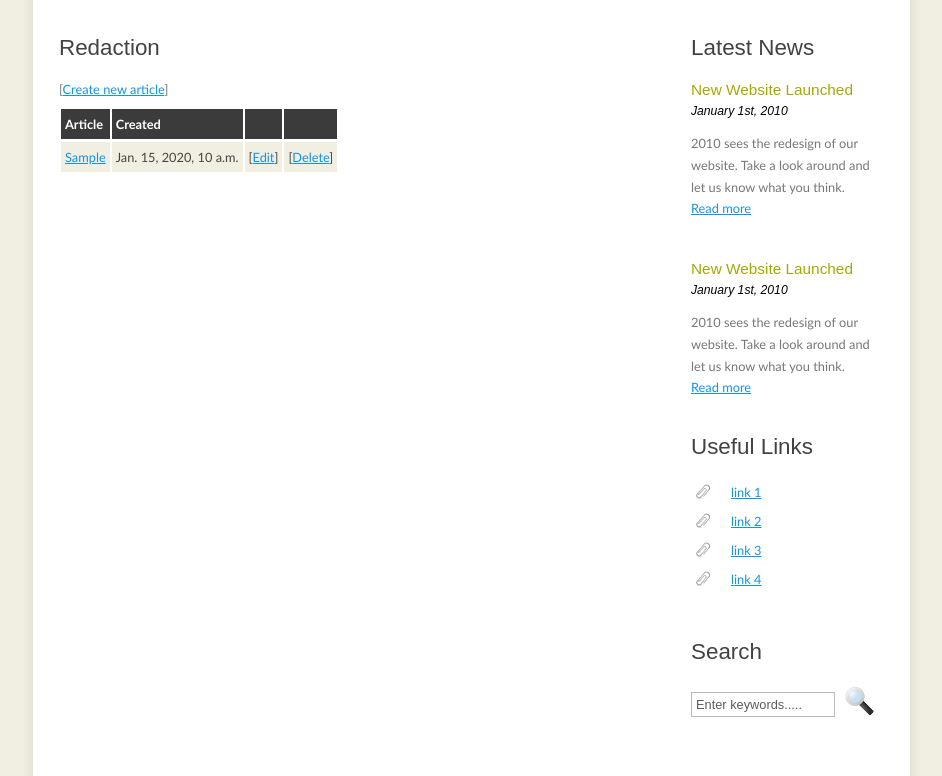
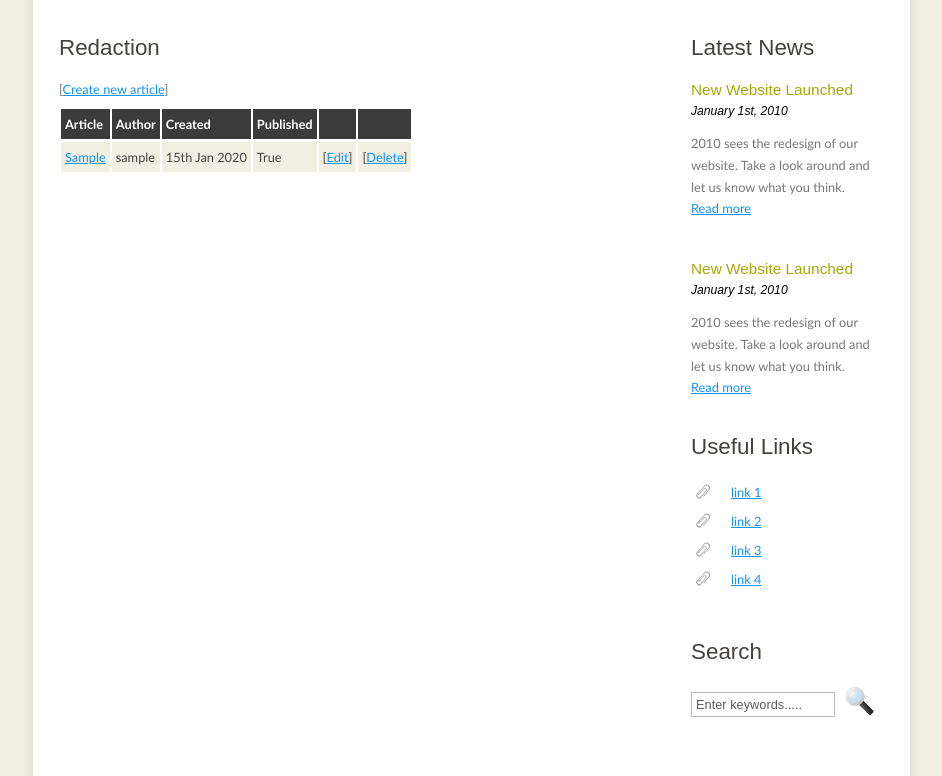
Before and after one commit to underground-lab/bluecms, a Django app: page /redaction_article in a window 1280 px wide. Shown: the part 240-1016 px from the top of the page, without its empty margins (169-1111 px from the left). Run offline with Django 4.2, Linux system fonts and the light colour scheme; a user stored in the database is signed in; tables that the repository leaves empty hold one stand-in row (values such as "Sample post"); some libraries are stand-ins or nearby versions.

Commit message:
Squashed commit of the following:
commit de7b5d611be88cfaeaa7261777a55af5d02ac3ad
Author: Jaroslav Beran <jaroslav.beran@gmail.com>
Date:   Tue May 30 13:37:02 2023 +0200

    Redaction - Article list

commit c936de54cc100b0c982bab0f9bf4453446360bb9
Author: Jaroslav Beran <jaroslav.beran@gmail.com>
Date:   Tue May 30 13:31:52 2023 +0200

    Redaction - Auto populate user

commit afe9a76d0af1e900e33d90039e1c49f3dbcb9b2a
Author: Jaroslav Beran <jaroslav.beran@gmail.com>
Date:   Tue May 30 09:37:27 2023 +0200

    Redaction - article

```diff
--- a/blue/articles/forms.py
+++ b/blue/articles/forms.py
@@ -6,11 +6,9 @@ class ArticelForm(ModelForm):
 
     class Meta:
         model = Article
-        fields = '__all__'
+        fields = ('header', 'published', 'perex', 'body')
         labels = {
             "header": "Header",
-            "author": "Author",
-            "created_date": "Created",
             "published": "Published",
             "perex": "Perex (markdown)",
             "body": "Body (markdown)",
--- a/blue/articles/templates/redaction_article.html
+++ b/blue/articles/templates/redaction_article.html
@@ -10,7 +10,9 @@
     <table>
         <tr>
             <th>Article</th>
+            <th>Author</th>
             <th>Created</th>
+            <th>Published</th>
             <th>&nbsp;</th>
             <th>&nbsp;</th>
         </tr>
@@ -18,7 +20,9 @@
         {% for obj in object_list %}
         <tr>
             <td><a href="{% url 'article' obj.pk %}">{{ obj.header }}</a></td>
-            <td>{{ obj.created_date }}</td>
+            <td>{{ obj.author }}</td>
+            <td>{{ obj.created_date|date:"jS M Y" }}</td>
+            <td>{{ obj.published }}</td>
             <td>[<a href="{% url 'article_update' obj.pk %}">Edit</a>]</td>
             <td>[<a href="{% url 'article_delete' obj.pk %}">Delete</a>]</td>
         </tr>
--- a/blue/articles/views.py
+++ b/blue/articles/views.py
@@ -48,6 +48,10 @@ class ArticleCreateView(UserPassesTestMixin, CreateView):
     template_name = 'article_edit.html'
     success_url = "/redaction_article"
 
+    def form_valid(self, form):
+        form.instance.author = self.request.user
+        return super(ArticleCreateView, self).form_valid(form)
+
     def test_func(self):
         if self.request.user.is_active:
             return True
```
